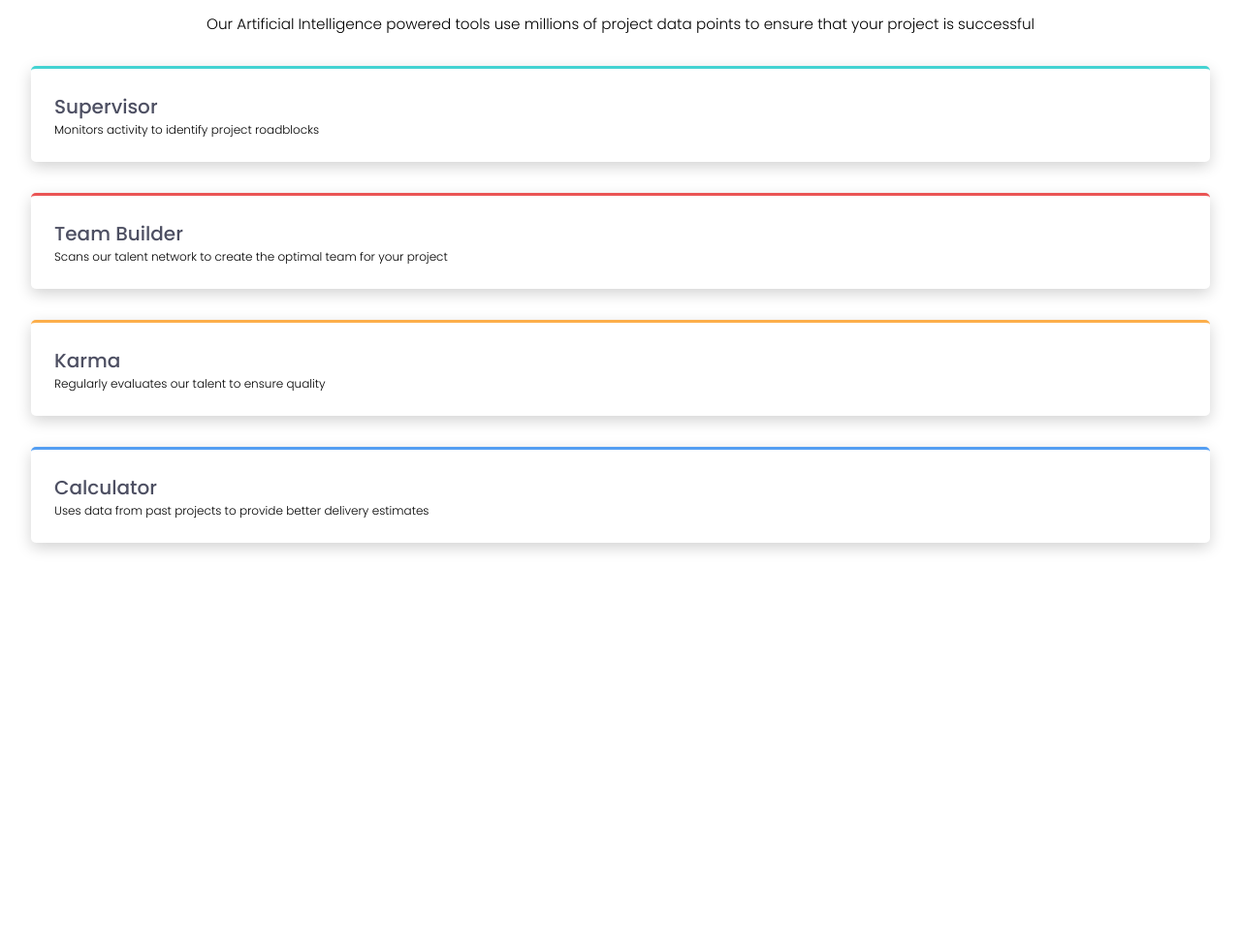
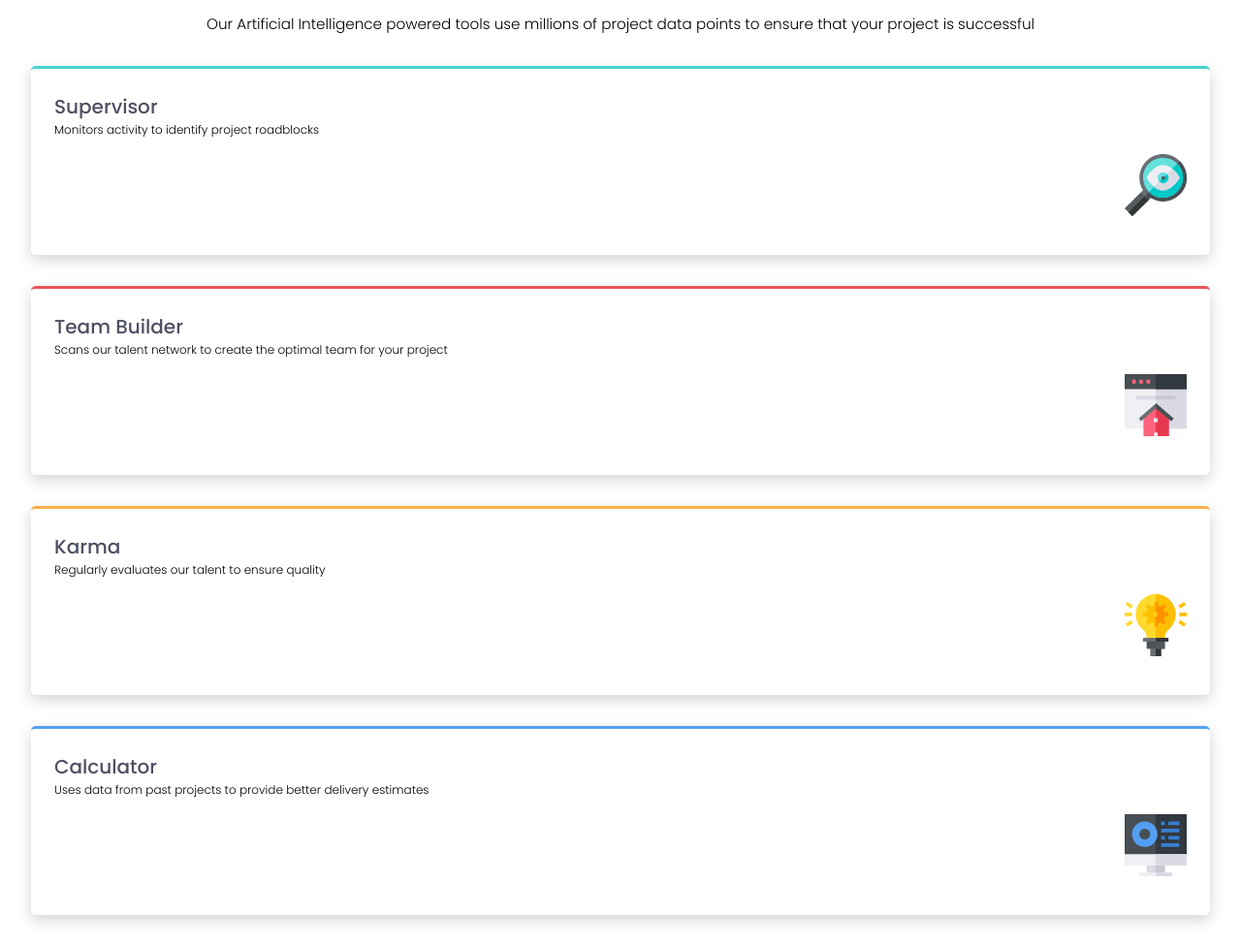
Before and after one commit to rickwithoutmorty/RD_FourCardFeatureSection, a plain HTML site: page index.html in a window 1280 px wide. Shown: the part 102-1078 px from the top of the page at 97% size. Before the commit the page ends 800 px from the top, so only its background shows below. Drawn offline with Linux system fonts and the light colour scheme.

Commit message:
add markup and styling for article images

```diff
--- a/index.html
+++ b/index.html
@@ -24,21 +24,33 @@
     <article class="feature-card">
       <h3>Supervisor</h3>
       <p>Monitors activity to identify project roadblocks</p>
+      <figure>
+        <img src="./images/icon-supervisor.svg" alt="supervisor"/>
+      </figure>
     </article>
 
     <article class="feature-card">
       <h3>Team Builder</h3>
       <p>Scans our talent network to create the optimal team for your project</p>
+      <figure>
+        <img src="./images/icon-team-builder.svg" alt="team builder"/>
+      </figure>
     </article>
 
     <article class="feature-card">
       <h3>Karma</h3>
       <p>Regularly evaluates our talent to ensure quality</p>
+      <figure>
+        <img src="./images/icon-karma.svg" alt="karma">
+      </figure>
      </article>
 
     <article class="feature-card">
       <h3>Calculator</h3>
       <p>Uses data from past projects to provide better delivery estimates</p>
+      <figure>
+        <img src="./images/icon-calculator.svg" alt="calculator"/>
+      </figure>
     </article>
   </main>
 </body>
--- a/style.css
+++ b/style.css
@@ -93,3 +93,9 @@ article h3 {
     font-weight: 500;
     color: var(--color-grey-500);
 }
+
+article figure {
+    display: flex;
+    justify-content: flex-end;
+    padding: 1rem 0;
+}
```
